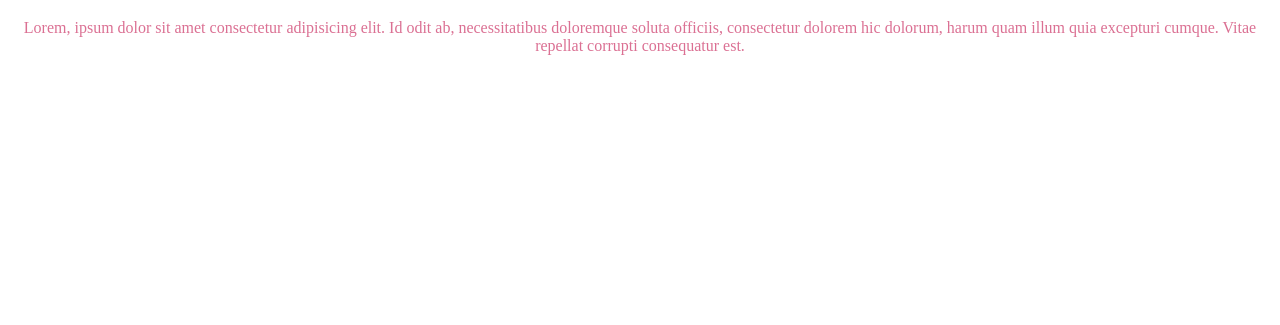
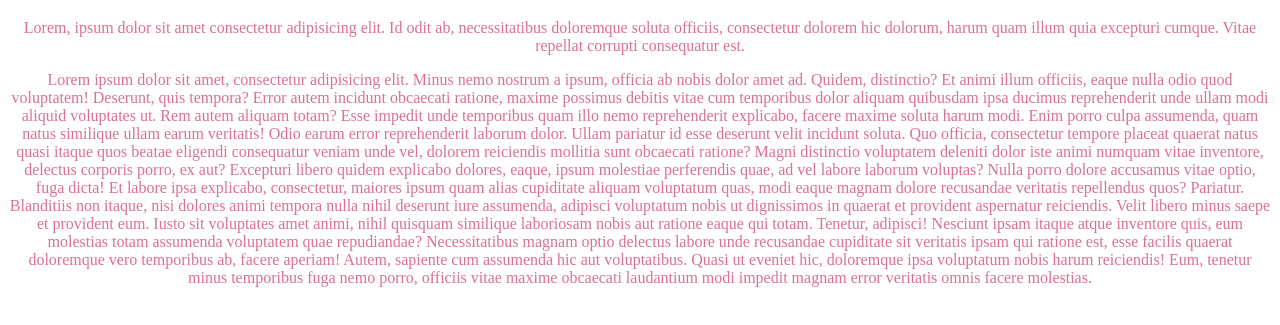
Before and after one commit to jorgegarba/prueba1, a plain HTML site: page index.html in a window 1280 px wide. Shown: the part 61-386 px from the top of the page. Drawn offline with Linux system fonts and the light colour scheme.

Commit message:
Agregado un nuevo parrafo en el contenido

```diff
--- a/index.html
+++ b/index.html
@@ -10,9 +10,37 @@
 
 <body>
     <h1>Titulo</h1>
-    <p>Lorem, ipsum dolor sit amet consectetur adipisicing elit. Id odit ab, necessitatibus doloremque soluta officiis,
+    <p>
+        Lorem, ipsum dolor sit amet consectetur adipisicing elit. Id odit ab, necessitatibus doloremque soluta officiis,
         consectetur dolorem hic dolorum, harum quam illum quia excepturi cumque. Vitae repellat corrupti consequatur
-        est.</p>
+        est.
+    </p>
+    <p>Lorem ipsum dolor sit amet, consectetur adipisicing elit. Minus nemo nostrum a ipsum, officia ab nobis dolor amet
+        ad. Quidem, distinctio? Et animi illum officiis, eaque nulla odio quod voluptatem!
+        Deserunt, quis tempora? Error autem incidunt obcaecati ratione, maxime possimus debitis vitae cum temporibus
+        dolor aliquam quibusdam ipsa ducimus reprehenderit unde ullam modi aliquid voluptates ut. Rem autem aliquam
+        totam?
+        Esse impedit unde temporibus quam illo nemo reprehenderit explicabo, facere maxime soluta harum modi. Enim porro
+        culpa assumenda, quam natus similique ullam earum veritatis! Odio earum error reprehenderit laborum dolor.
+        Ullam pariatur id esse deserunt velit incidunt soluta. Quo officia, consectetur tempore placeat quaerat natus
+        quasi itaque quos beatae eligendi consequatur veniam unde vel, dolorem reiciendis mollitia sunt obcaecati
+        ratione?
+        Magni distinctio voluptatem deleniti dolor iste animi numquam vitae inventore, delectus corporis porro, ex aut?
+        Excepturi libero quidem explicabo dolores, eaque, ipsum molestiae perferendis quae, ad vel labore laborum
+        voluptas?
+        Nulla porro dolore accusamus vitae optio, fuga dicta! Et labore ipsa explicabo, consectetur, maiores ipsum quam
+        alias cupiditate aliquam voluptatum quas, modi eaque magnam dolore recusandae veritatis repellendus quos?
+        Pariatur.
+        Blanditiis non itaque, nisi dolores animi tempora nulla nihil deserunt iure assumenda, adipisci voluptatum nobis
+        ut dignissimos in quaerat et provident aspernatur reiciendis. Velit libero minus saepe et provident eum.
+        Iusto sit voluptates amet animi, nihil quisquam similique laboriosam nobis aut ratione eaque qui totam. Tenetur,
+        adipisci! Nesciunt ipsam itaque atque inventore quis, eum molestias totam assumenda voluptatem quae repudiandae?
+        Necessitatibus magnam optio delectus labore unde recusandae cupiditate sit veritatis ipsam qui ratione est, esse
+        facilis quaerat doloremque vero temporibus ab, facere aperiam! Autem, sapiente cum assumenda hic aut
+        voluptatibus.
+        Quasi ut eveniet hic, doloremque ipsa voluptatum nobis harum reiciendis! Eum, tenetur minus temporibus fuga nemo
+        porro, officiis vitae maxime obcaecati laudantium modi impedit magnam error veritatis omnis facere molestias.
+    </p>
 
 </body>
 
```
